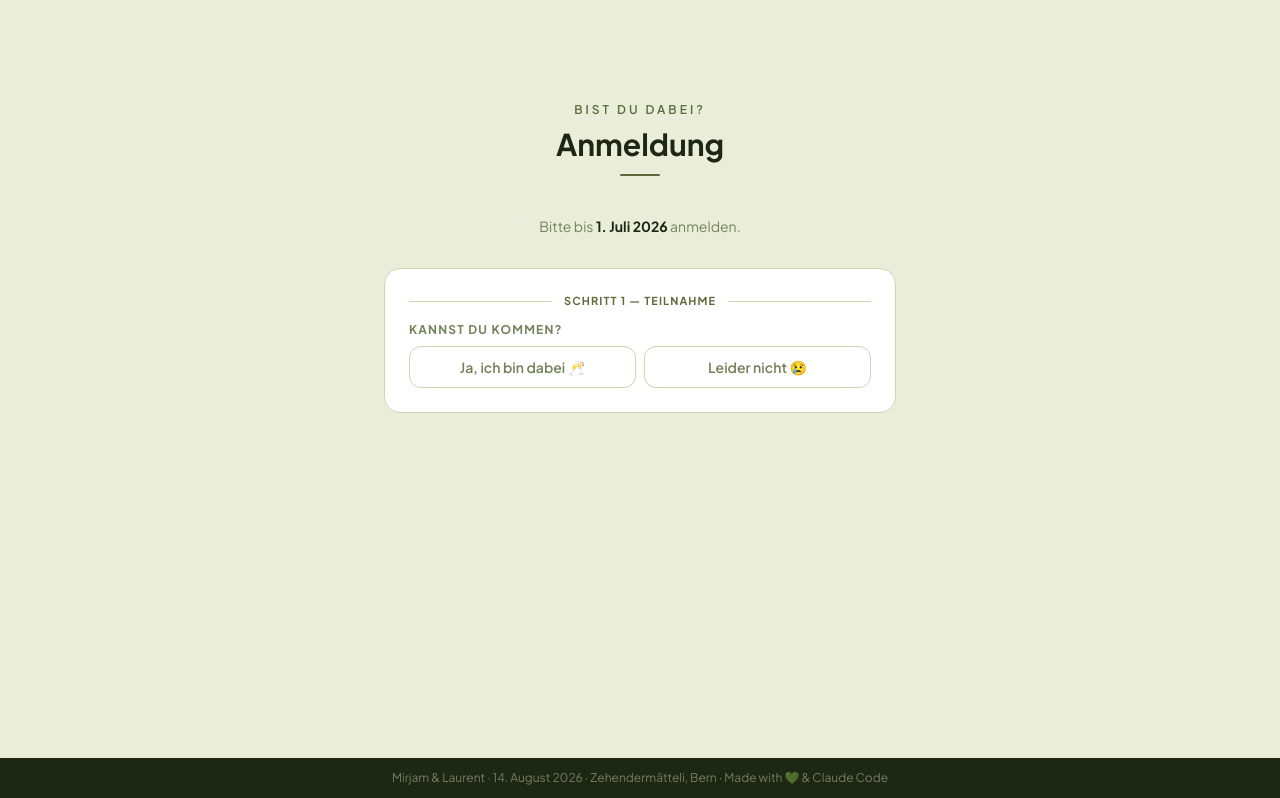
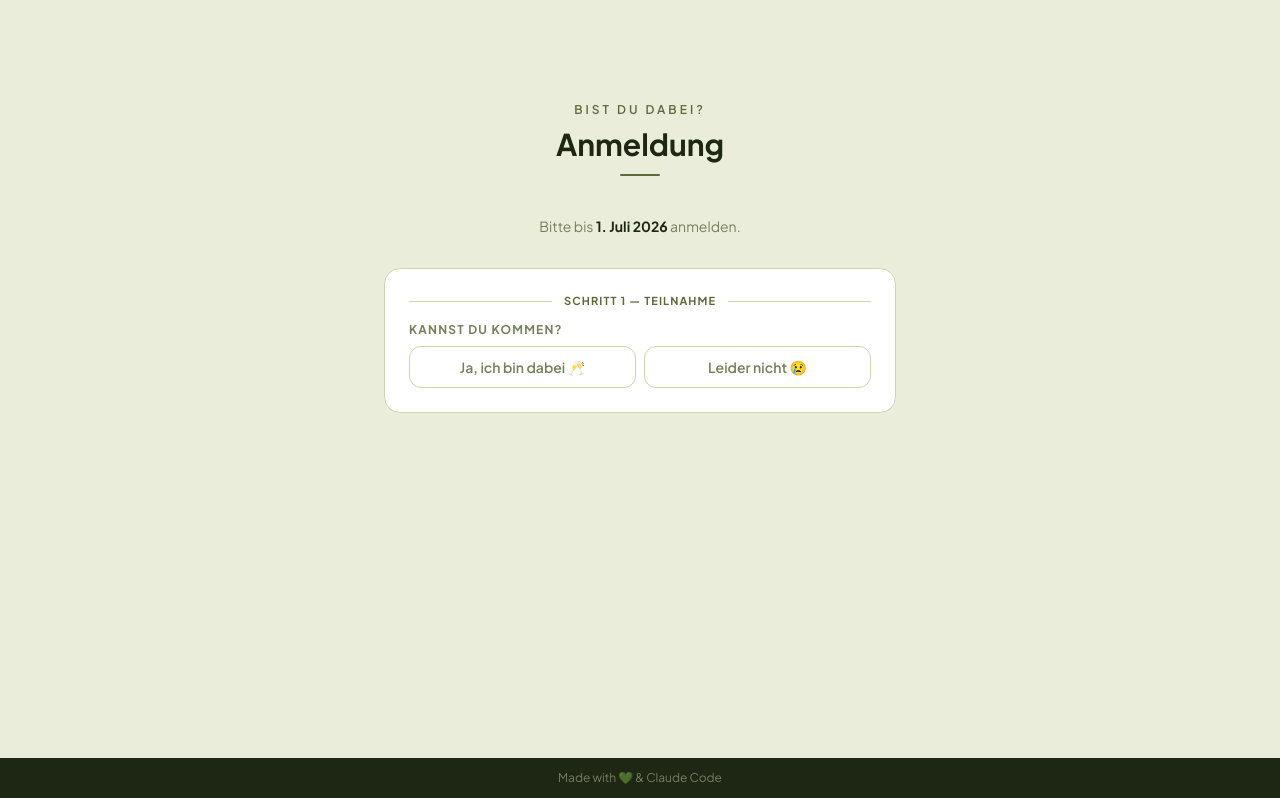
Before and after one commit to laurentb-wq/hochzeit-mila, a Next.js app: page / in a window 1280 px wide. Shown: the part 3202-4000 px from the top of the page. Built offline with nearby package versions, Linux system fonts and the light colour scheme.

Commit message:
Shorten footer to Made with only

```diff
--- a/app/components/FullPageLayout.tsx
+++ b/app/components/FullPageLayout.tsx
@@ -260,7 +260,7 @@ export default function FullPageLayout() {
           </div>
         </div>
         <footer className="px-6 py-4 sm:py-3 mt-6 sm:mt-0 text-center flex-shrink-0" style={{ background: "#1E2614" }}>
-          <p className="text-xs" style={{ color: "rgba(205,213,176,0.5)" }}>Mirjam & Laurent · 14. August 2026 · Zehendermätteli, Bern · Made with 💚 & Claude Code</p>
+          <p className="text-xs" style={{ color: "rgba(205,213,176,0.5)" }}>Made with 💚 & Claude Code</p>
         </footer>
       </section>
 
```
